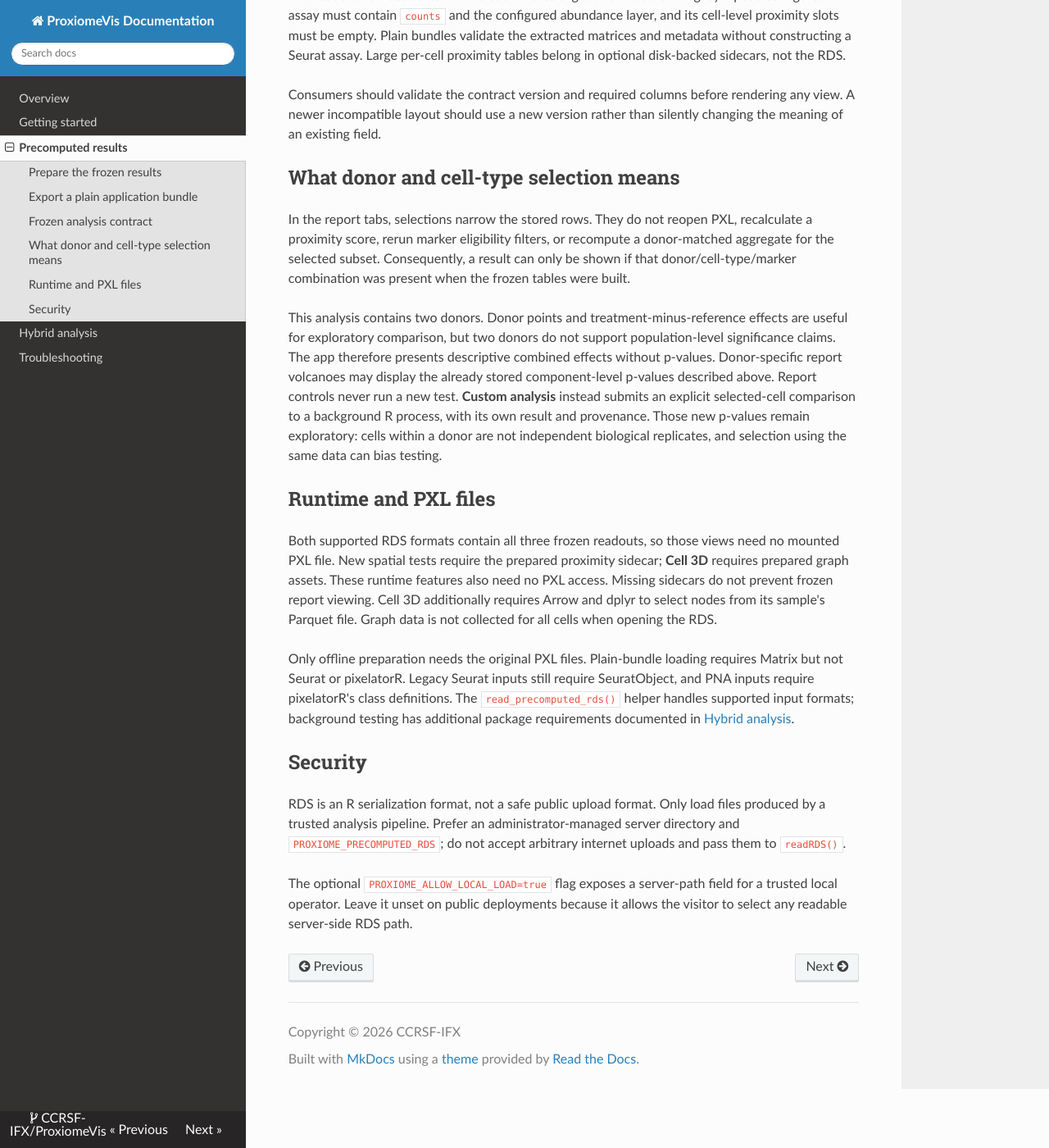
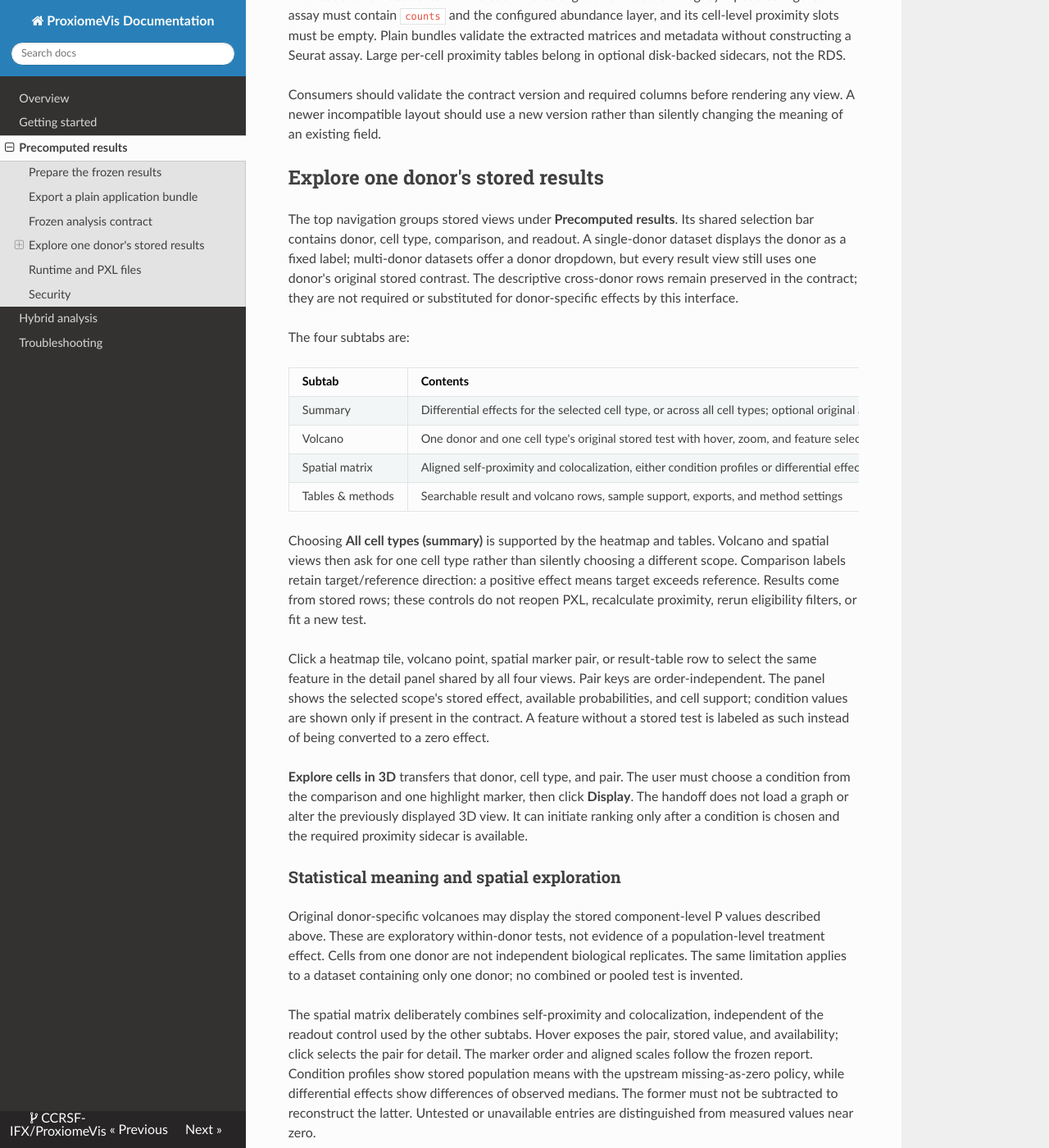
Before and after one commit to CCRSF-IFX/ProxiomeVis, an MkDocs documentation site: the page built from docs/precomputed-results.md, in a window 1280 px wide and 1400 px high, scrolled down 3567 px. Shown: the whole window at 82% size. Built offline with MkDocs 1.6.1, drawn with Linux system fonts in a browser that asks for light colours; nearby versions of some CDN libraries; some of the changed text lies outside the part shown.

Commit message:
Redesign single-donor results explorer and navigation

```diff
--- a/docs/precomputed-results.md
+++ b/docs/precomputed-results.md
@@ -177,23 +177,85 @@ Consumers should validate the contract version and required columns before
 rendering any view. A newer incompatible layout should use a new version rather
 than silently changing the meaning of an existing field.
 
-## What donor and cell-type selection means
+## Explore one donor's stored results
 
-In the report tabs, selections narrow the stored rows. They do not reopen PXL, recalculate a
-proximity score, rerun marker eligibility filters, or recompute a donor-matched
-aggregate for the selected subset. Consequently, a result can only be shown if
-that donor/cell-type/marker combination was present when the frozen tables were
-built.
+The top navigation groups stored views under **Precomputed results**. Its shared
+selection bar contains donor, cell type, comparison, and readout. A single-donor
+dataset displays the donor as a fixed label; multi-donor datasets offer a donor
+dropdown, but every result view still uses one donor's original stored contrast.
+The descriptive cross-donor rows remain preserved in the contract; they are not
+required or substituted for donor-specific effects by this interface.
 
-This analysis contains two donors. Donor points and treatment-minus-reference
-effects are useful for exploratory comparison, but two donors do not support
-population-level significance claims. The app therefore presents descriptive
-combined effects without p-values. Donor-specific report volcanoes may display
-the already stored component-level p-values described above. Report controls
-never run a new test. **Custom analysis** instead submits an explicit selected-cell
-comparison to a background R process, with its own result and provenance. Those
-new p-values remain exploratory: cells within a donor are not independent
-biological replicates, and selection using the same data can bias testing.
+The four subtabs are:
+
+| Subtab | Contents |
+| --- | --- |
+| Summary | Differential effects for the selected cell type, or across all cell types; optional original abundance heatmap |
+| Volcano | One donor and one cell type's original stored test with hover, zoom, and feature selection |
+| Spatial matrix | Aligned self-proximity and colocalization, either condition profiles or differential effects |
+| Tables & methods | Searchable result and volcano rows, sample support, exports, and method settings |
+
+Choosing **All cell types (summary)** is supported by the heatmap and tables.
+Volcano and spatial views then ask for one cell type rather than silently
+choosing a different scope. Comparison labels retain target/reference direction:
+a positive effect means target exceeds reference. Results come from stored
+rows; these controls do not reopen PXL, recalculate proximity, rerun eligibility
+filters, or fit a new test.
+
+Click a heatmap tile, volcano point, spatial marker pair, or result-table row
+to select the same feature in the detail panel shared by all four views.
+Pair keys are order-independent. The panel shows the selected scope's stored
+effect, available probabilities, and cell support; condition values are shown
+only if present in the contract. A feature without a stored test is labeled as
+such instead of being converted to a zero effect.
+
+**Explore cells in 3D** transfers that donor, cell type, and pair. The user must
+choose a condition from the comparison and one highlight marker, then click
+**Display**. The handoff does not load a graph or alter the previously displayed
+3D view. It can initiate ranking only after a condition is chosen and the
+required proximity sidecar is available.
+
+### Statistical meaning and spatial exploration
+
+Original donor-specific volcanoes may display the stored component-level P
+values described above. These are exploratory within-donor tests, not evidence
+of a population-level treatment effect. Cells from one donor are not independent
+biological replicates. The same limitation applies to a dataset containing only
+one donor; no combined or pooled test is invented.
+
+The spatial matrix deliberately combines self-proximity and colocalization,
+independent of the readout control used by the other subtabs. Hover exposes the
+pair, stored value, and availability; click selects the pair for detail. The
+marker order and aligned scales follow the frozen report. Condition profiles
+show stored population means with the upstream missing-as-zero policy, while
+differential effects show differences of observed medians. The former must not
+be subtracted to reconstruct the latter. Untested or unavailable entries are
+distinguished from measured values near zero.
+
+**Custom analysis** instead submits an explicit selected-cell comparison to a
+background R process with its own result and provenance. Those new P values
+remain exploratory, and selection using the same data can bias testing.
+
+### Filters, exports, and rendering
+
+FDR controls are labeled table filters; the app does not apply them to the
+original report plots. When no adjusted P values were stored, these controls
+are unavailable rather than fabricated. Table searches and FDR filters affect
+the corresponding **Filtered table CSV**, including all matching rows rather
+than just the current page. **All stored rows CSV** ignores both filters and
+exports the selected donor/cell-type/comparison/readout scope. Heatmap feature
+counts and control-marker display options affect only the summary display.
+
+**Original report SVG** preserves the upstream report plotting strategy and
+thresholds. The interactive spatial view also offers its displayed rows as CSV.
+The methods section exposes stored effect metrics, original settings, test
+methods, and multiple-testing information where available; it does not infer
+missing method details.
+
+Plot outputs are suspended while their subtab is hidden; shared selections and
+the selected feature persist while navigating. Prepared views read only the
+loaded RDS. Sidecars are used for explicit cell-level ranking, graph display,
+or custom spatial analysis, not merely for viewing a stored result.
 
 ## Runtime and PXL files
 
```
Also changed, not shown: README.md (+29 -13 lines), docs/getting-started.md (+39 -8 lines), 12 other files.
